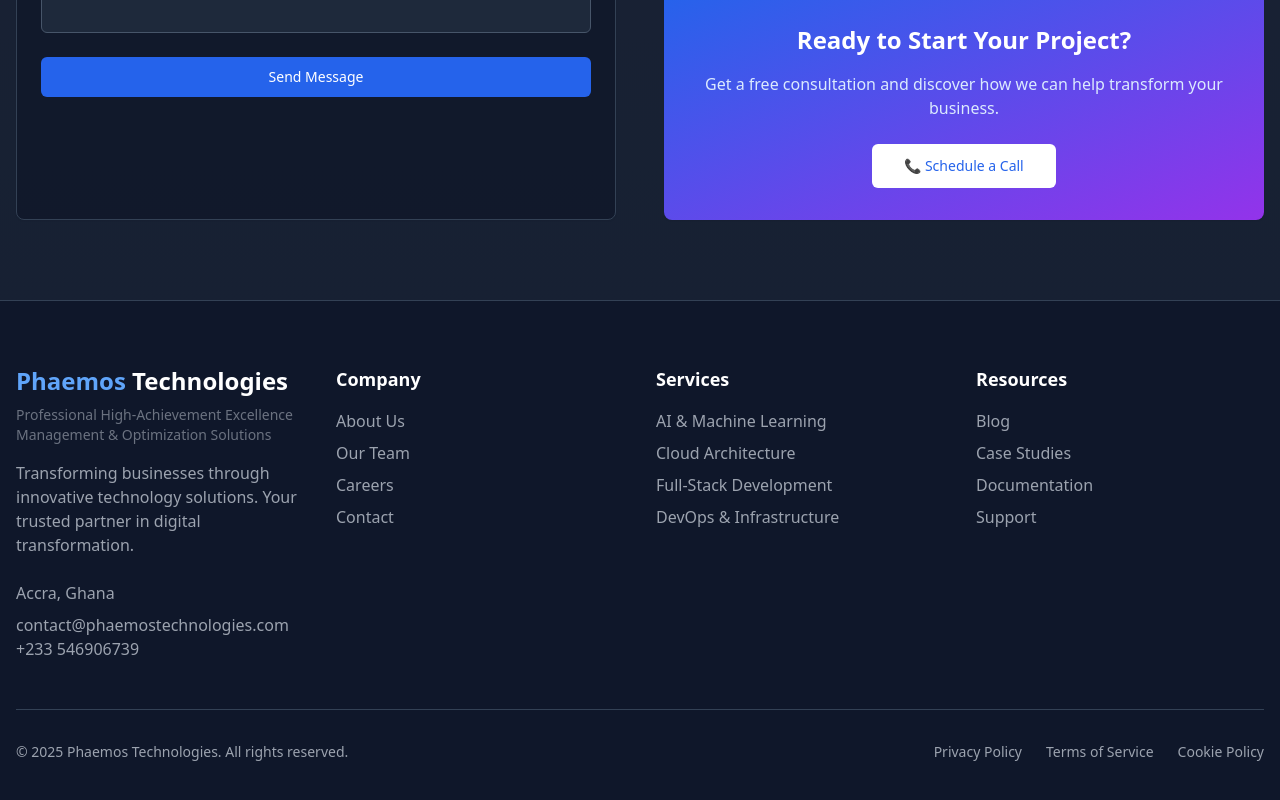
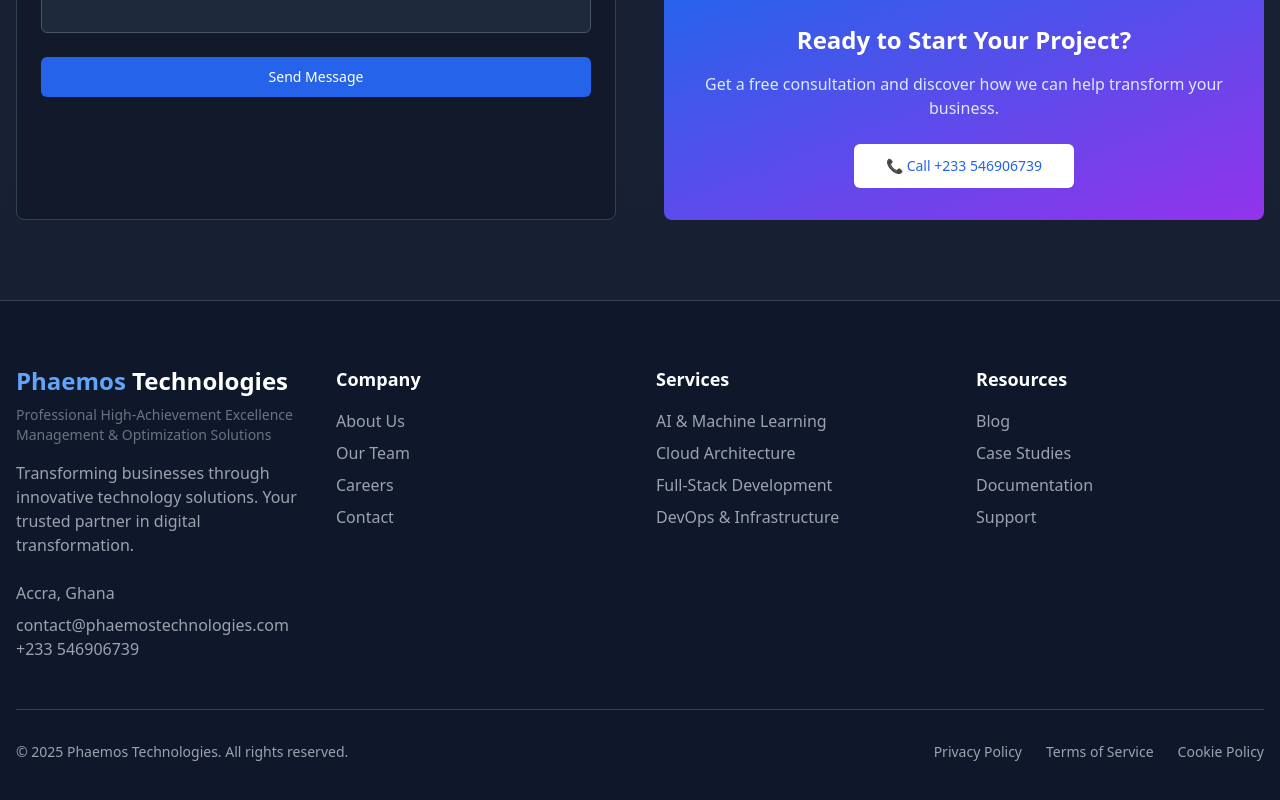
Before and after one commit to Romeoantwi/novel-tech-hub, a React (Vite) app: page / in a window 1280 px wide. Shown: the part 7129-7929 px from the top of the page. Built offline with nearby package versions, Linux system fonts and the light colour scheme; no server answers; the database is empty.

Commit message:
Fix schedule call button
Ensure the phone number is displayed on the schedule call button at the bottom of the website.

```diff
--- a/src/components/Contact.tsx
+++ b/src/components/Contact.tsx
@@ -142,7 +142,7 @@ const Contact = () => {
                   className="bg-white text-blue-600 hover:bg-gray-100"
                   onClick={() => window.open('tel:+233546906739', '_self')}
                 >
-                  📞 Schedule a Call
+                  📞 Call +233 546906739
                 </Button>
               </CardContent>
             </Card>
```
